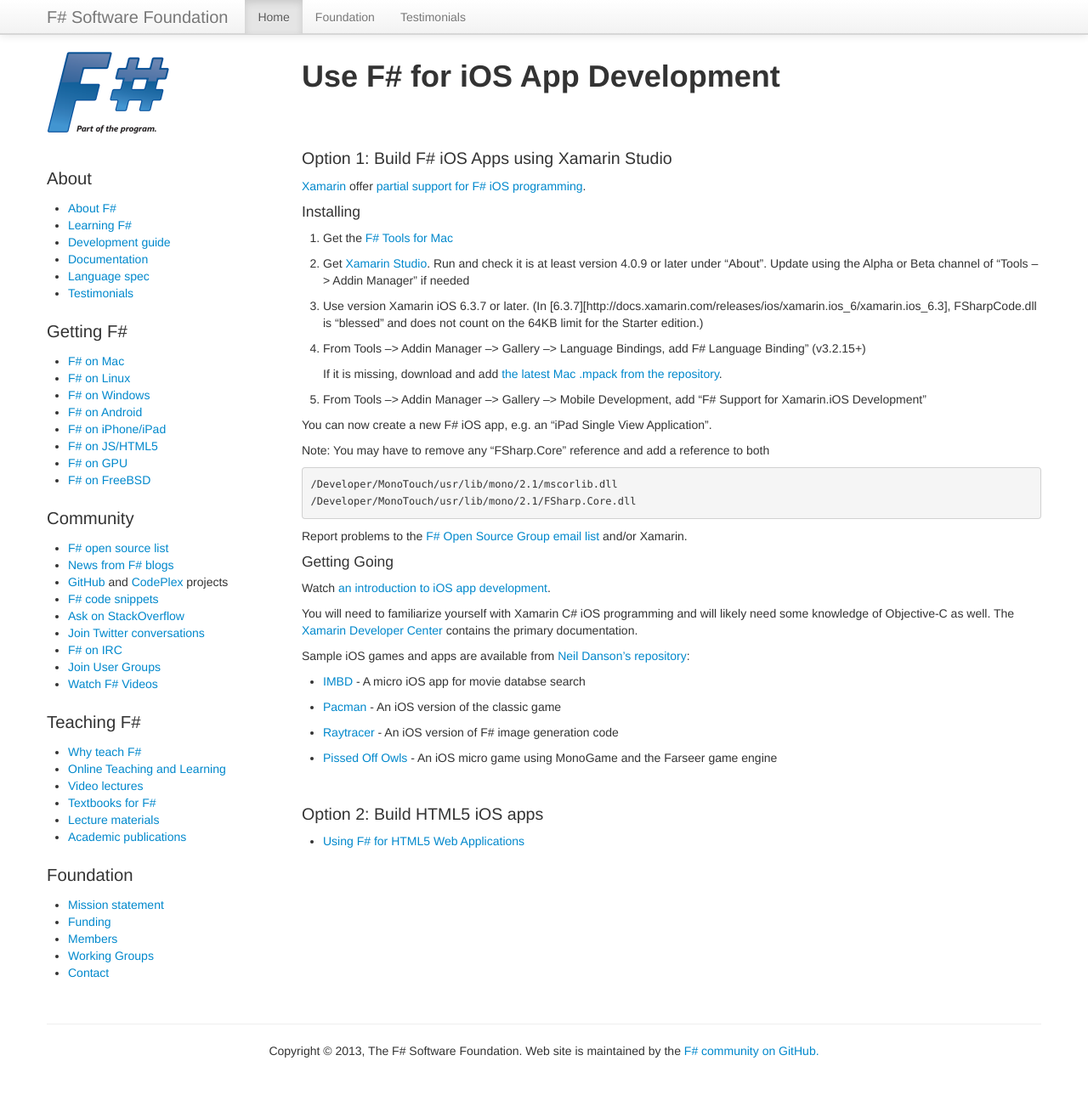
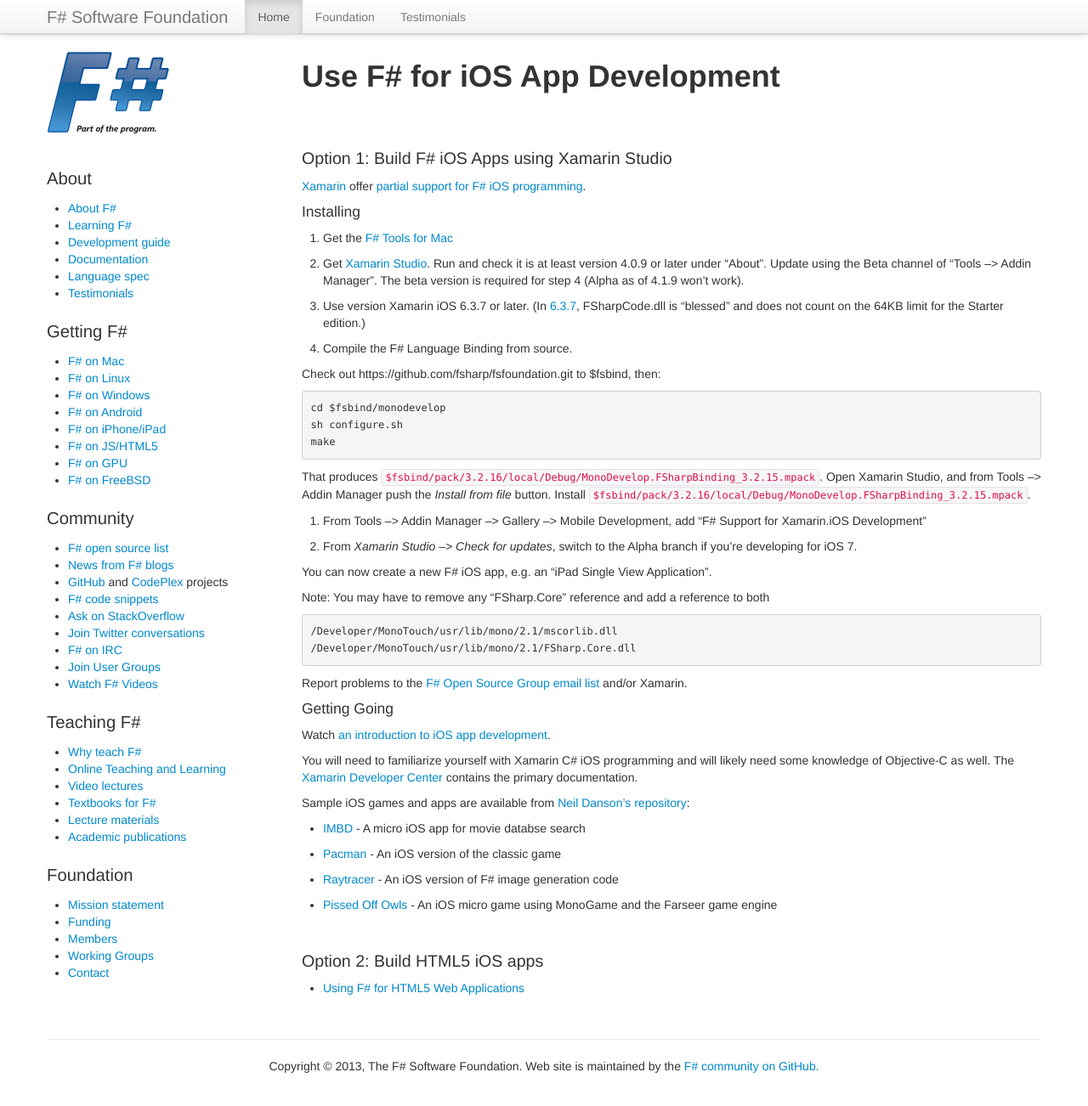
Before and after one commit to fsharp/fsharp.org, a Jekyll site: the page built from use/ios/index.md, in a window 1280 px wide and 1315 px high. Shown: the top 1302 px of the window at 85% size. Built offline with Jekyll 4.4.1, drawn with Linux system fonts in a browser that asks for light colours; nearby versions of some CDN libraries; some web fonts are replaced; comment, search, counter and statistics services are not loaded.

Commit message:
Added information about building fsharpbinding from source for iOS

````diff
--- a/use/ios/index.md
+++ b/use/ios/index.md
@@ -11,15 +11,26 @@
 #### Installing
 
 1. Get the [F# Tools for Mac](/use/mac)
-2. Get [Xamarin Studio](http://xamarin.com/download). Run and check it is at least version 4.0.9 or later under "About". Update using the Alpha or Beta channel of "Tools --> Addin Manager" if needed
+2. Get [Xamarin Studio](http://xamarin.com/download). Run and check it is at least version 4.0.9 or later under "About". Update using the Beta channel of "Tools --> Addin Manager".  The beta version is required for step 4 (Alpha as of 4.1.9 won't work).
 3. Use version Xamarin iOS 6.3.7 or later.
- (In [6.3.7][http://docs.xamarin.com/releases/ios/xamarin.ios_6/xamarin.ios_6.3],
+ (In [6.3.7](http://docs.xamarin.com/releases/ios/xamarin.ios_6/xamarin.ios_6.3),
  FSharpCode.dll is "blessed" and does not count on the 64KB limit for the Starter edition.)
-4. From Tools --> Addin Manager --> Gallery --> Language Bindings, add F# Language Binding" (v3.2.15+)
+4. Compile the F# Language Binding from source.
 
-   If it is missing, download and add [the latest Mac .mpack from the repository](http://addins.monodevelop.com/Project/Index/48).
+Check out https://github.com/fsharp/fsfoundation.git to $fsbind, then:
 
-4. From Tools --> Addin Manager --> Gallery --> Mobile Development, add "F# Support for Xamarin.iOS Development"
+```shell
+cd $fsbind/monodevelop
+sh configure.sh
+make
+```
+
+That produces ```$fsbind/pack/3.2.16/local/Debug/MonoDevelop.FSharpBinding_3.2.15.mpack```.  Open Xamarin Studio, and from
+Tools --> Addin Manager push the _Install from file_ button.  Install ```$fsbind/pack/3.2.16/local/Debug/MonoDevelop.FSharpBinding_3.2.15.mpack```.
+
+5. From Tools --> Addin Manager --> Gallery --> Mobile Development, add "F# Support for Xamarin.iOS Development"
+6. From _Xamarin Studio --> Check for updates_, switch to the Alpha branch if you're developing for iOS 7.
+
 
 You can now create a new F# iOS app, e.g. an "iPad Single View Application".
 
````
